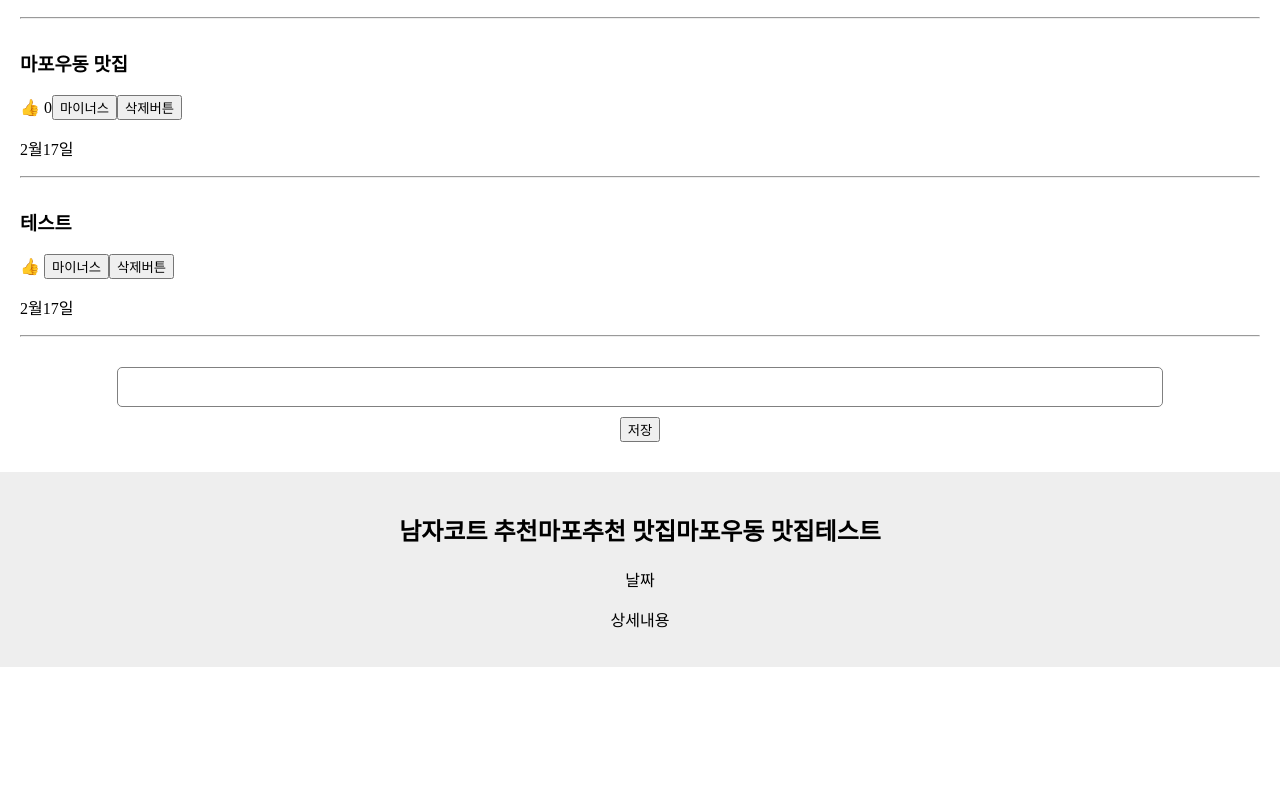
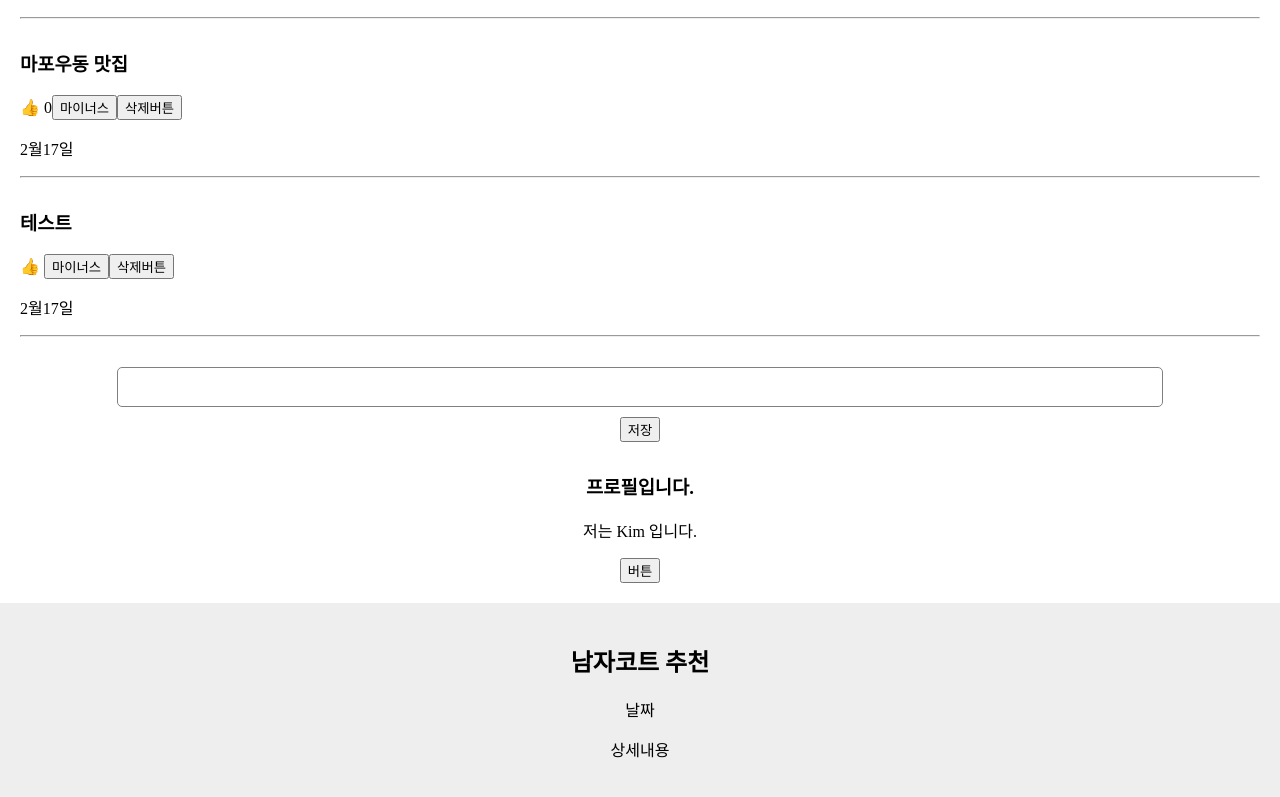
Before and after one commit to wogus216/codingApple, a React (Create React App) app in the folder blog/: page / in a window 1280 px wide. Shown: the part 464-1261 px from the top of the page. Before the commit the page ends 1131 px from the top, so only its background shows below. Built offline with nearby package versions, Linux system fonts and the light colour scheme.

Commit message:
class 문법

```diff
--- a/blog/src/App.js
+++ b/blog/src/App.js
@@ -86,16 +86,20 @@ function App() {
         />
         <button
           onClick={(e) => {
-            title.push(input);
+            //unshift는 맨앞으로 추가
             let newTitle = [...title];
+            newTitle.push(input);
             setTitle(newTitle);
-            console.log('야호');
-            console.log(title);
+            let newCnt = [...cnt];
+            newCnt.push(0);
+            setCnt(newCnt);
           }}
         >
           저장{' '}
         </button>
       </div>
+
+      <Profile />
       {1 < 3 ? <Modal title={title} pushNumber={pushNumber}></Modal> : null}
     </div>
   );
@@ -104,11 +108,33 @@ function App() {
 function Modal(props) {
   return (
     <div className="modal">
-      <h2>{props.title}</h2>
+      <h2>{props.title[props.pushNumber]}</h2>
       <p>날짜</p>
       <p>상세내용</p>
     </div>
   );
   //깃 확인
 }
+
+class Profile extends React.Component {
+  constructor() {
+    super();
+    this.state = { name: 'Kim', age: 30 };
+  }
+
+  changeName() {
+    this.setState({ name: 'Kwon' });
+  }
+
+  render() {
+    return (
+      <div>
+        {' '}
+        <h3>프로필입니다.</h3>
+        <p>저는 {this.state.name} 입니다.</p>
+        <button onClick={this.changeName.bind(this)}>버튼</button>
+      </div>
+    );
+  }
+}
 export default App;
```
Also changed, not shown: blog/src/BlogEntry.js (+11 -2 lines).
